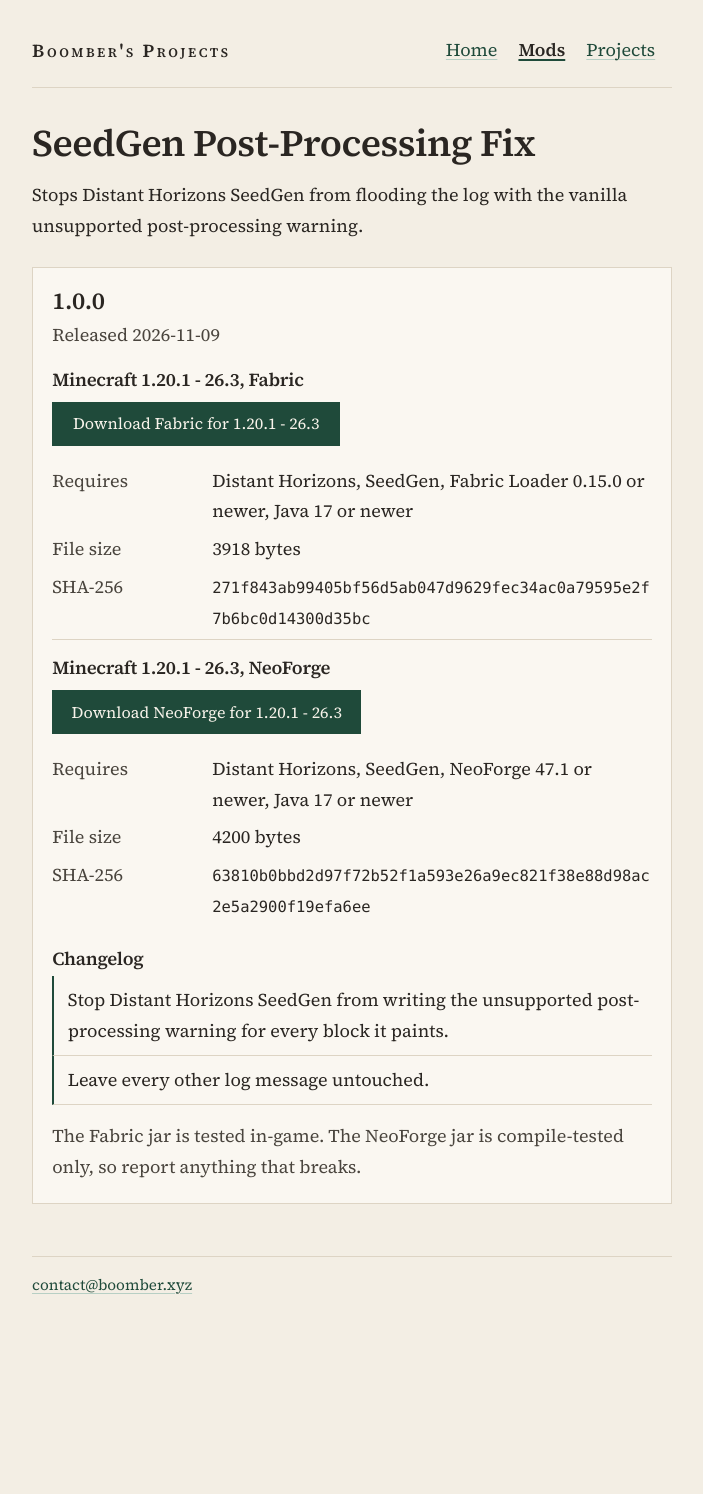
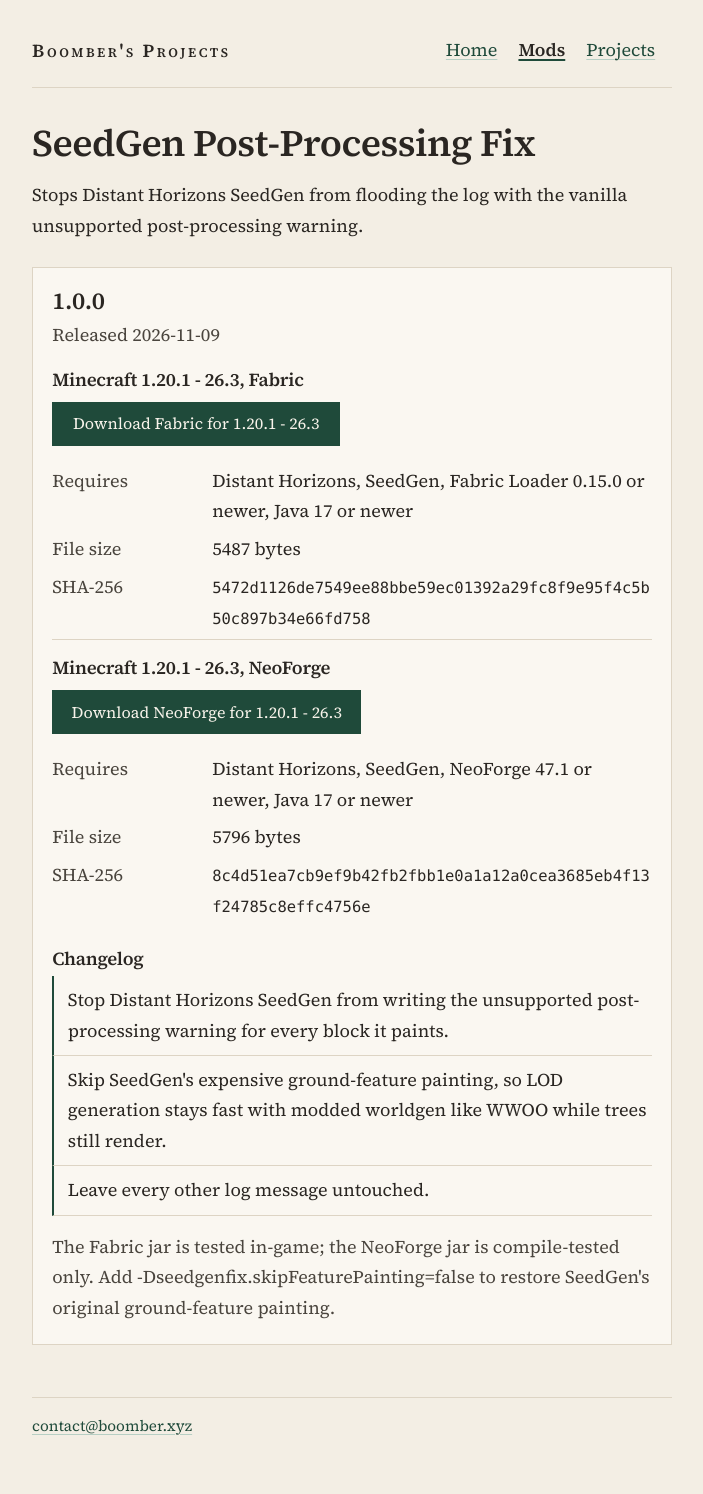
Before and after one commit to oOBoomberOo/oOBoomberOo.github.io, a Jekyll site: the page built from mods/seedgen-postprocess-fix.html, in a window 1280 px wide. Shown: the whole page, without its empty margins (288-991 px from the left). Built offline with Jekyll 4.4.1, drawn with Linux system fonts in a browser that asks for light colours; before the commit the page ends 1353 px from its top, so only the background shows below that.

Commit message:
Update SeedGen Post-Processing Fix v1.0.0 with the performance build

```diff
--- a/_data/releases/seedgen-postprocess-fix.yml
+++ b/_data/releases/seedgen-postprocess-fix.yml
@@ -5,16 +5,17 @@
 # Leave a download empty only when that jar is not ready. Do not invent checksums or sizes.
 - version: "1.0.0"
   date: "2026-11-09"
-  note: The Fabric jar is tested in-game. The NeoForge jar is compile-tested only, so report anything that breaks.
+  note: The Fabric jar is tested in-game; the NeoForge jar is compile-tested only. Add -Dseedgenfix.skipFeaturePainting=false to restore SeedGen's original ground-feature painting.
   changelog:
     - Stop Distant Horizons SeedGen from writing the unsupported post-processing warning for every block it paints.
+    - Skip SeedGen's expensive ground-feature painting, so LOD generation stays fast with modded worldgen like WWOO while trees still render.
     - Leave every other log message untouched.
   files:
     - minecraft: "1.20.1 - 26.3"
       loader: Fabric
       download: /files/seedgen-postprocess-fix/seedgen-postprocess-fix-fabric-1.0.0.jar
-      file_size: 3918
-      sha256: 271f843ab99405bf56d5ab047d9629fec34ac0a79595e2f7b6bc0d14300d35bc
+      file_size: 5487
+      sha256: 5472d1126de7549ee88bbe59ec01392a29fc8f9e95f4c5b50c897b34e66fd758
       requirements:
         - Distant Horizons
         - SeedGen
@@ -23,8 +24,8 @@
     - minecraft: "1.20.1 - 26.3"
       loader: NeoForge
       download: /files/seedgen-postprocess-fix/seedgen-postprocess-fix-neoforge-1.0.0.jar
-      file_size: 4200
-      sha256: 63810b0bbd2d97f72b52f1a593e26a9ec821f38e88d98ac2e5a2900f19efa6ee
+      file_size: 5796
+      sha256: 8c4d51ea7cb9ef9b42fb2fbb1e0a1a12a0cea3685eb4f13f24785c8effc4756e
       requirements:
         - Distant Horizons
         - SeedGen
```
Also changed, not shown: tests/test_site.py (+4 -4 lines), 2 other files.
